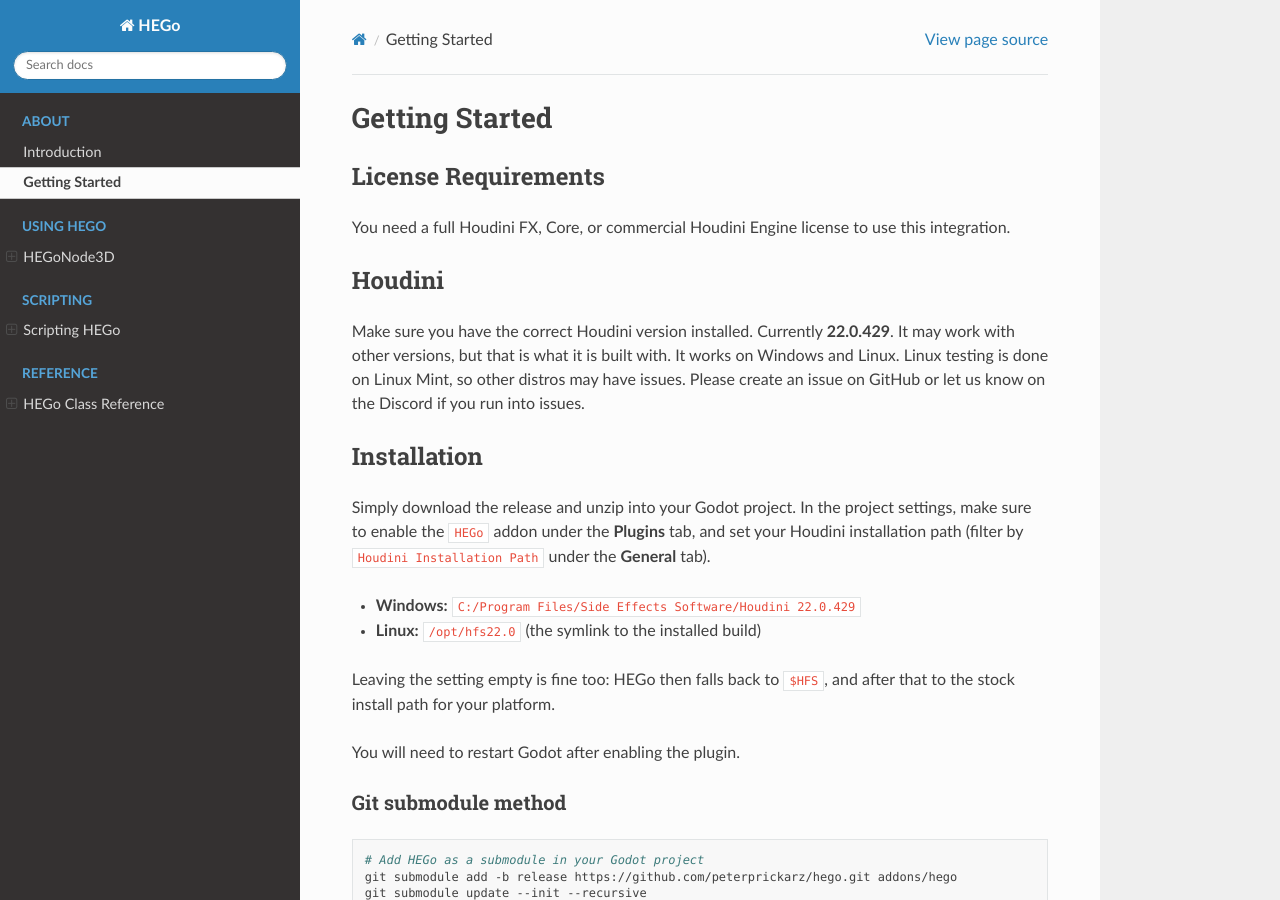
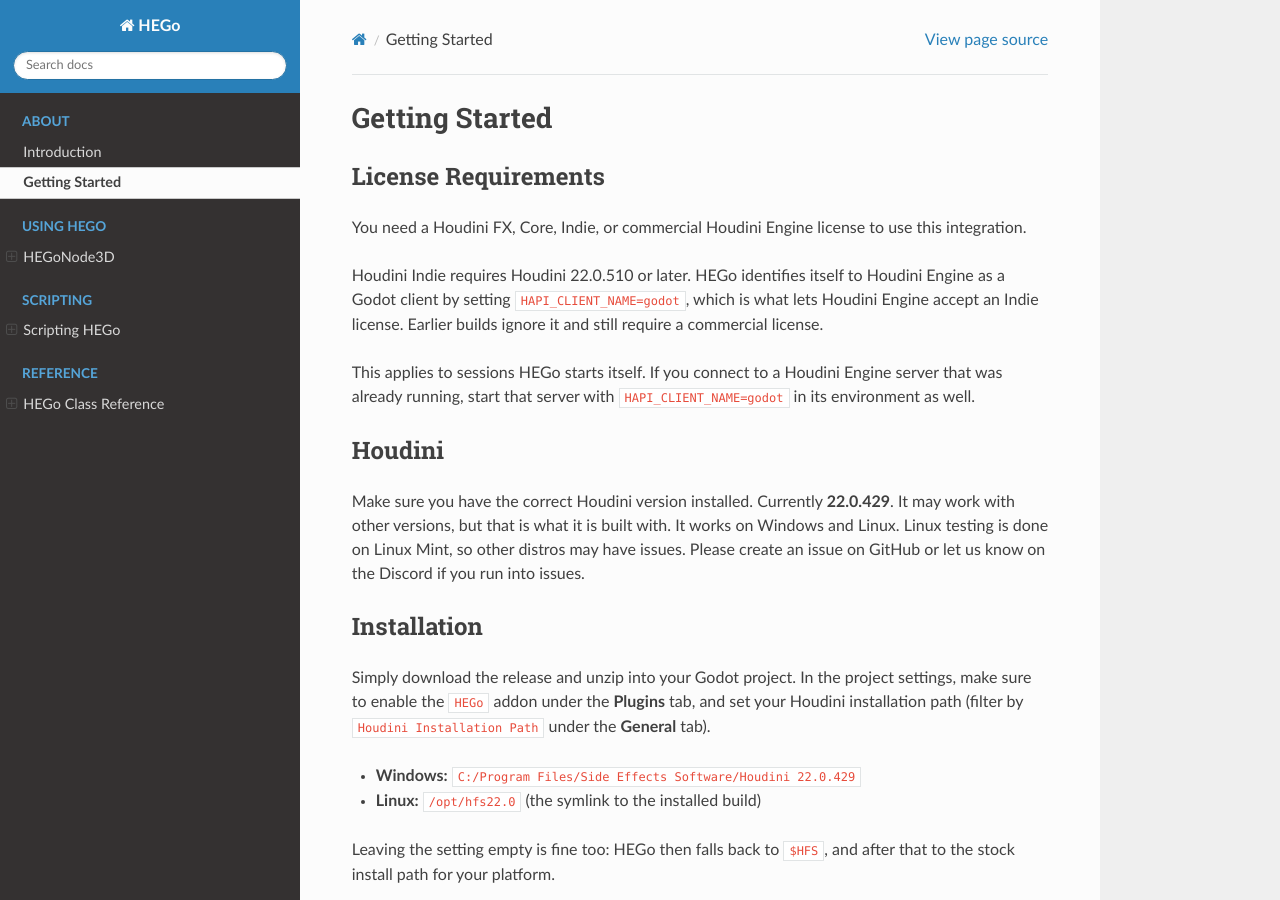
Before and after one commit to peterprickarz/hego, a Sphinx documentation site: the page built from docs/about/getting_started.rst, in a window 1280 px wide and 900 px high. Built offline with Sphinx 7.4.7 and the Read the Docs theme 3.1.0, drawn with Linux system fonts in a browser that asks for light colours.

Commit message:
Identify HEGo to Houdini Engine as a Godot client for Houdini Indie
Set HAPI_CLIENT_NAME=godot alongside HFS and PATH before HAPI loads, so
Houdini Engine accepts a Houdini Indie license for HEGo. SideFX added the
check in Houdini 22.0.510; earlier builds ignore the variable. Servers
HEGo starts inherit it, a server that was already running does not.

Document Indie support and the 22.0.510 requirement.

Co-Authored-By: Claude Opus 5.5 <noreply@anthropic.com>

```diff
--- a/docs/about/getting_started.rst
+++ b/docs/about/getting_started.rst
@@ -4,7 +4,14 @@ Getting Started
 License Requirements
 --------------------
 
-You need a full Houdini FX, Core, or commercial Houdini Engine license to use this integration.
+You need a Houdini FX, Core, Indie, or commercial Houdini Engine license to use this integration.
+
+Houdini Indie requires Houdini 22.0.510 or later. HEGo identifies itself to Houdini Engine as a
+Godot client by setting ``HAPI_CLIENT_NAME=godot``, which is what lets Houdini Engine accept an
+Indie license. Earlier builds ignore it and still require a commercial license.
+
+This applies to sessions HEGo starts itself. If you connect to a Houdini Engine server that was
+already running, start that server with ``HAPI_CLIENT_NAME=godot`` in its environment as well.
 
 Houdini
 -------
```
Also changed, not shown: README.md (+1 -1 lines), 1 other file.
